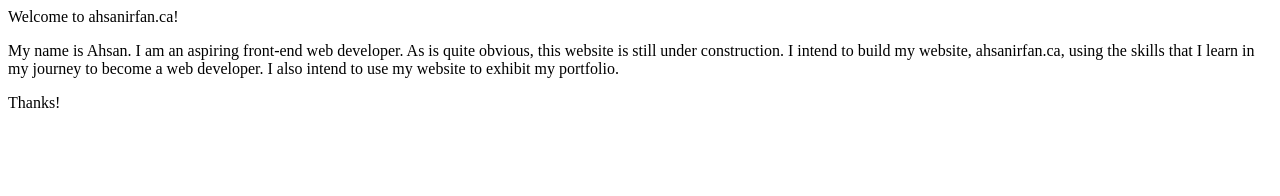
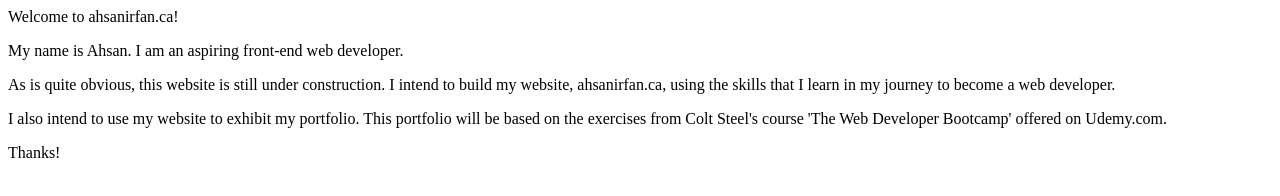
Before and after one commit to ahsanirfan85/ahsanirfan.ca, a website: page index.html in a window 1280 px wide. Drawn offline with Linux system fonts and the light colour scheme.

Commit message:
netlify.toml & index.html
Added more description to the index.html file.

```diff
--- a/index.html
+++ b/index.html
@@ -1,8 +1,10 @@
 <body>
 	<p>Welcome to ahsanirfan.ca!</p>
 	<p></p>
-	<p>My name is Ahsan. I am an aspiring front-end web developer. As is quite obvious, this website is still under
-		construction. I intend to build my website, ahsanirfan.ca, using the skills that I learn in my journey to become a
-		web developer. I also intend to use my website to exhibit my portfolio.</p>
+	<p>My name is Ahsan. I am an aspiring front-end web developer.</p>
+	<p>As is quite obvious, this website is still under construction. I intend to build my website, ahsanirfan.ca, using
+		the skills that I learn in my journey to become a web developer.</p>
+	<p>I also intend to use my website to exhibit my portfolio. This portfolio will be based on the exercises from Colt
+		Steel's course 'The Web Developer Bootcamp' offered on Udemy.com.</p>
 	<p>Thanks!</p>
 </body>
```
